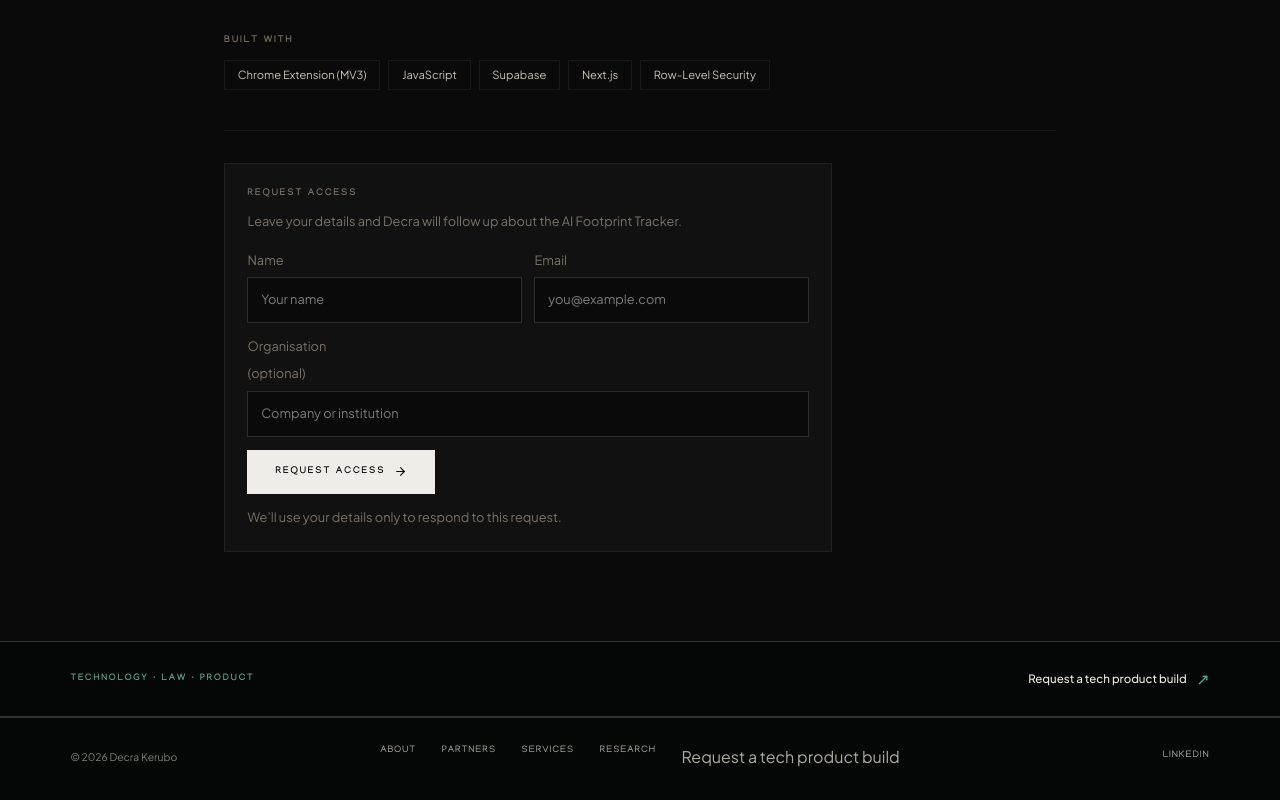
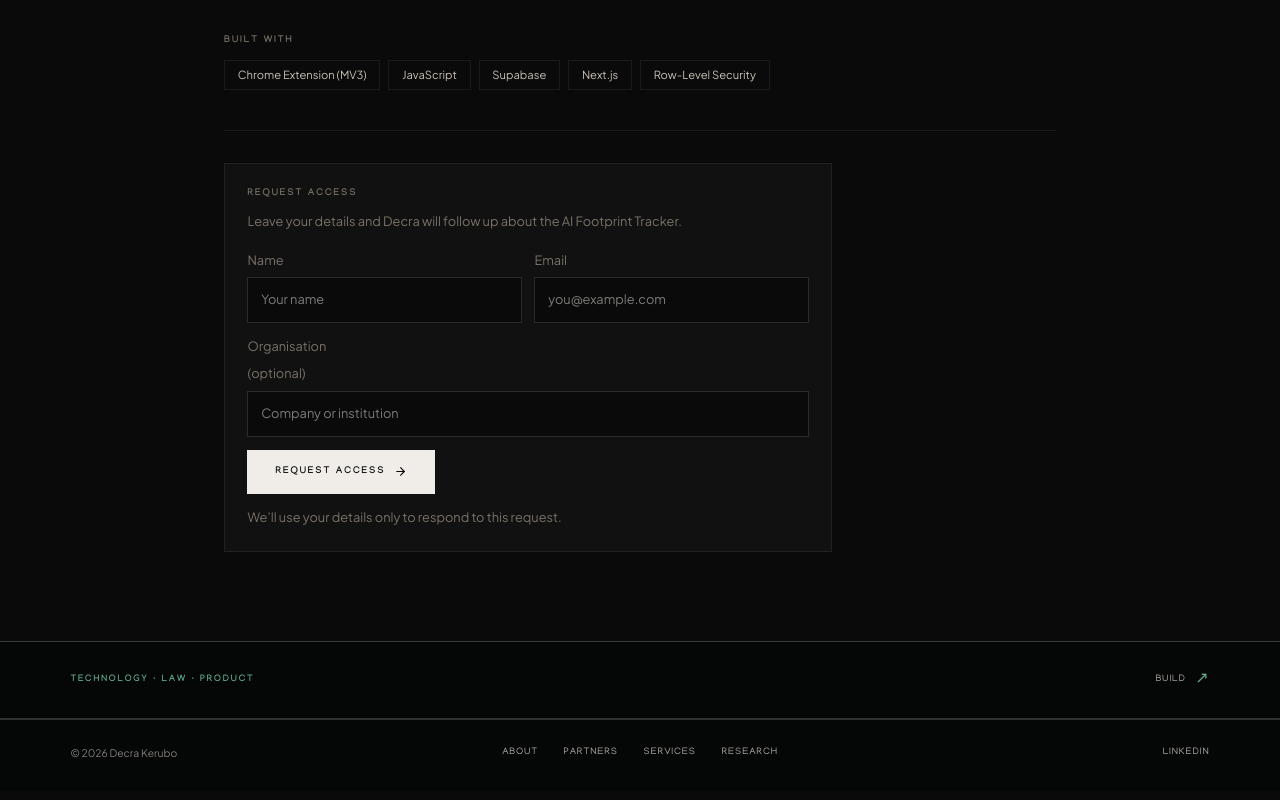
Before and after one commit to decra000/decra-kerubo, a Next.js app: page /engineering/ai-footprint-tracker in a window 1280 px wide. Shown: the part 2518-3318 px from the top of the page. Built offline with nearby package versions, Linux system fonts and the light colour scheme.

Commit message:
Shorten footer build action and signal partner selection

```diff
--- a/app/page.tsx
+++ b/app/page.tsx
@@ -576,6 +576,7 @@ function WorkWithDecra() {
   const [modalOpen, setModalOpen] = useState(false);
   const [active, setActive] = useState<string | null>(null);
   const [selectedPartner, setSelectedPartner] = useState<PartnerGroup | null>(PARTNER_GROUPS[0] ?? null);
+  const [partnerActionPulse, setPartnerActionPulse] = useState(0);
   const [msgs, setMsgs] = useState<ChatMsg[]>([]);
   const [input, setInput] = useState("");
   const [loading, setLoading] = useState(false);
@@ -758,10 +759,11 @@ function WorkWithDecra() {
               key={group.key}
               href="#partner-category-row"
               aria-current={selectedPartner?.key === group.key ? "true" : undefined}
-              onClick={event => { event.preventDefault(); setSelectedPartner(group); }}
+              onClick={event => { event.preventDefault(); setSelectedPartner(group); setPartnerActionPulse(pulse => pulse + 1); }}
             >{group.label}</a>
           ))}
           <button
+            key={partnerActionPulse}
             type="button"
             className="partner-action-button"
             onClick={() => {
@@ -779,7 +781,8 @@ function WorkWithDecra() {
           .partner-category-row a::after{content:'';position:absolute;left:0;right:100%;bottom:0;height:1px;background:var(--c-accent);transition:right .2s}
           .partner-category-row a:hover,.partner-category-row a[aria-current="true"]{color:var(--c-ink)}
           .partner-category-row a[aria-current="true"]::after,.partner-category-row a:hover::after{right:0}
-          .partner-action-button{display:inline-flex;align-items:center;gap:.65rem;flex:0 0 auto;margin-left:auto;padding:.65rem 1rem;border:1px solid var(--c-accent);background:var(--c-accent);color:var(--c-bg);cursor:pointer;font:700 .62rem var(--font-manjari);letter-spacing:.16em;text-transform:uppercase;transition:filter .2s,transform .2s}
+          .partner-action-button{display:inline-flex;align-items:center;gap:.65rem;flex:0 0 auto;margin-left:auto;padding:.65rem 1rem;border:1px solid var(--c-accent);background:var(--c-accent);color:var(--c-bg);cursor:pointer;font:700 .62rem var(--font-manjari);letter-spacing:.16em;text-transform:uppercase;transition:filter .2s,transform .2s;animation:partnerActionPop .42s cubic-bezier(.2,.85,.35,1)}
+          @keyframes partnerActionPop{0%{transform:scale(1)}38%{transform:scale(1.07)}72%{transform:scale(.98)}100%{transform:scale(1)}}
           .partner-action-button:hover{filter:brightness(1.12);transform:translateY(-1px)}
           .partner-action-button:focus-visible{outline:2px solid var(--c-accent);outline-offset:3px}
           @media(max-width:560px){.partner-category-row{gap:0 1.25rem}.partner-category-row a{font-size:.84rem}.partner-action-button{margin:0 0 .35rem auto;padding:.6rem .8rem}}
--- a/components/layout/Footer.tsx
+++ b/components/layout/Footer.tsx
@@ -62,7 +62,7 @@ export function Footer() {
     <footer className="site-footer">
       <div id="request-build" className="site-footer-top">
         <p className="site-footer-kicker">TECHNOLOGY · LAW · PRODUCT</p>
-        <button className="site-footer-email" type="button" onClick={() => { setSubmitted(false); setError(""); setBuildOpen(true); }}>Request a tech product build <span aria-hidden="true">↗</span></button>
+        <button className="site-footer-email" type="button" onClick={() => { setSubmitted(false); setError(""); setBuildOpen(true); }}>Build <span aria-hidden="true">↗</span></button>
       </div>
 
       <div className="site-footer-bottom">
@@ -71,7 +71,6 @@ export function Footer() {
         </div>
         <nav className="site-footer-links" aria-label="Footer navigation">
           {LINKS.map(([href, label]) => <Link key={href} href={href}>{label}</Link>)}
-          <button type="button" onClick={() => { setSubmitted(false); setError(""); setBuildOpen(true); }}>Request a tech product build</button>
         </nav>
         <div className="site-footer-socials">
           {SOCIALS.map(({ label, url }) => (
@@ -112,7 +111,7 @@ export function Footer() {
         .site-footer{overflow:hidden;background:#050606;color:#eeeae0;border-top:1px solid rgba(238,234,224,.22)}
         .site-footer-top{display:flex;align-items:center;justify-content:space-between;gap:1.5rem;padding:1.6rem var(--space-x);border-bottom:1px solid rgba(238,234,224,.18)}
         .site-footer-kicker{margin:0;color:var(--c-accent);font:700 .58rem/1.5 var(--font-manjari);letter-spacing:.2em;text-transform:uppercase}
-        .site-footer-email{display:flex;align-items:center;gap:.6rem;padding:0;border:0;background:none;color:#eeeae0;font:500 .72rem/1.4 var(--font-sans);text-decoration:none;cursor:pointer;transition:color .2s}
+        .site-footer-email{display:flex;align-items:center;gap:.6rem;padding:0;border:0;background:none;color:rgba(238,234,224,.72);font:500 .6rem/1.5 var(--font-manjari);letter-spacing:.09em;text-transform:uppercase;text-decoration:none;cursor:pointer;transition:color .2s}
         .site-footer-email:hover{color:var(--c-accent)}
         .site-footer-email span{color:var(--c-accent);font-size:1rem}
         .site-footer-bottom{display:grid;grid-template-columns:1fr auto 1fr;align-items:center;gap:2rem;padding:1.6rem var(--space-x) 1.9rem;border-top:1px solid rgba(238,234,224,.18)}
```
